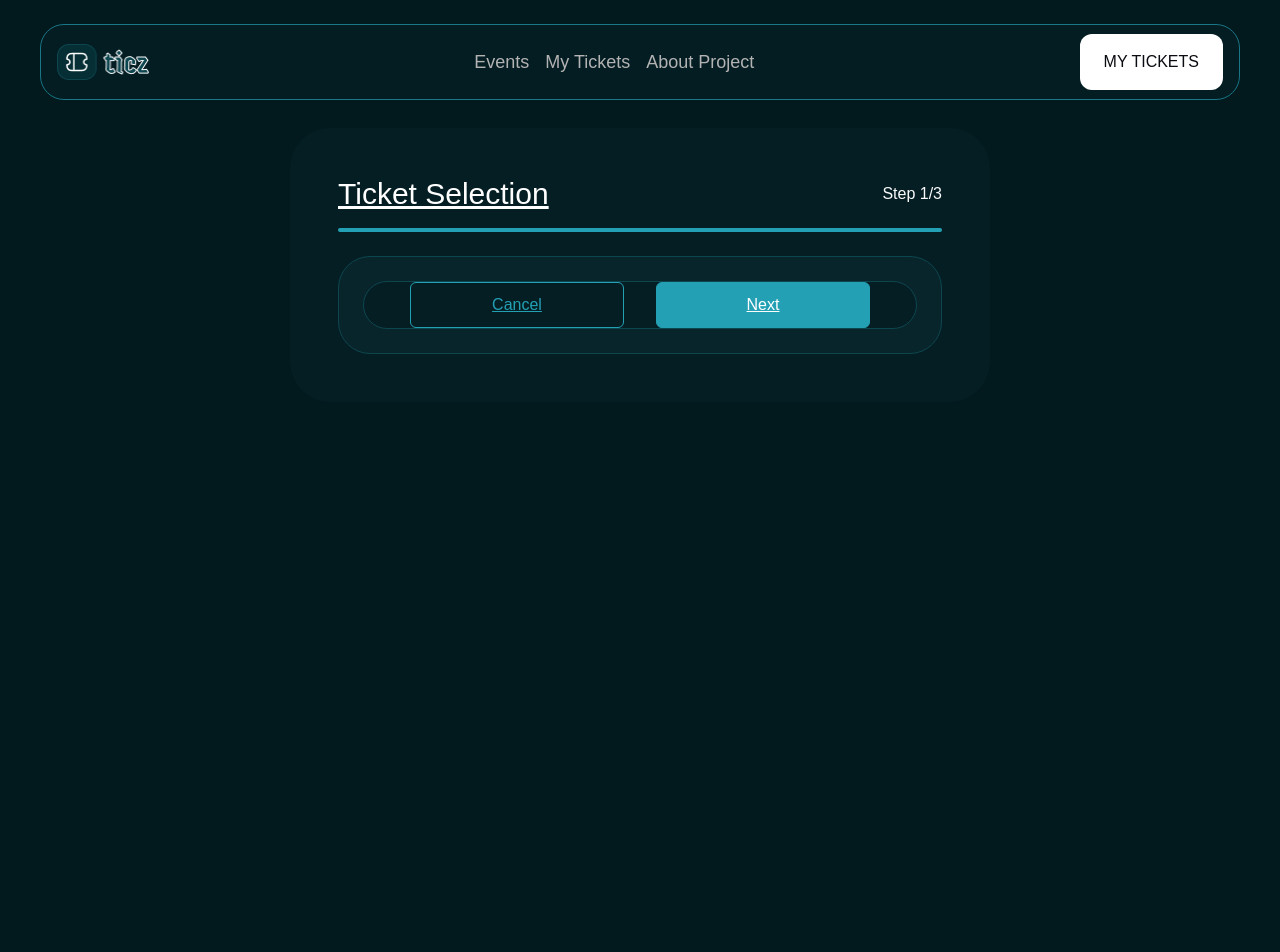
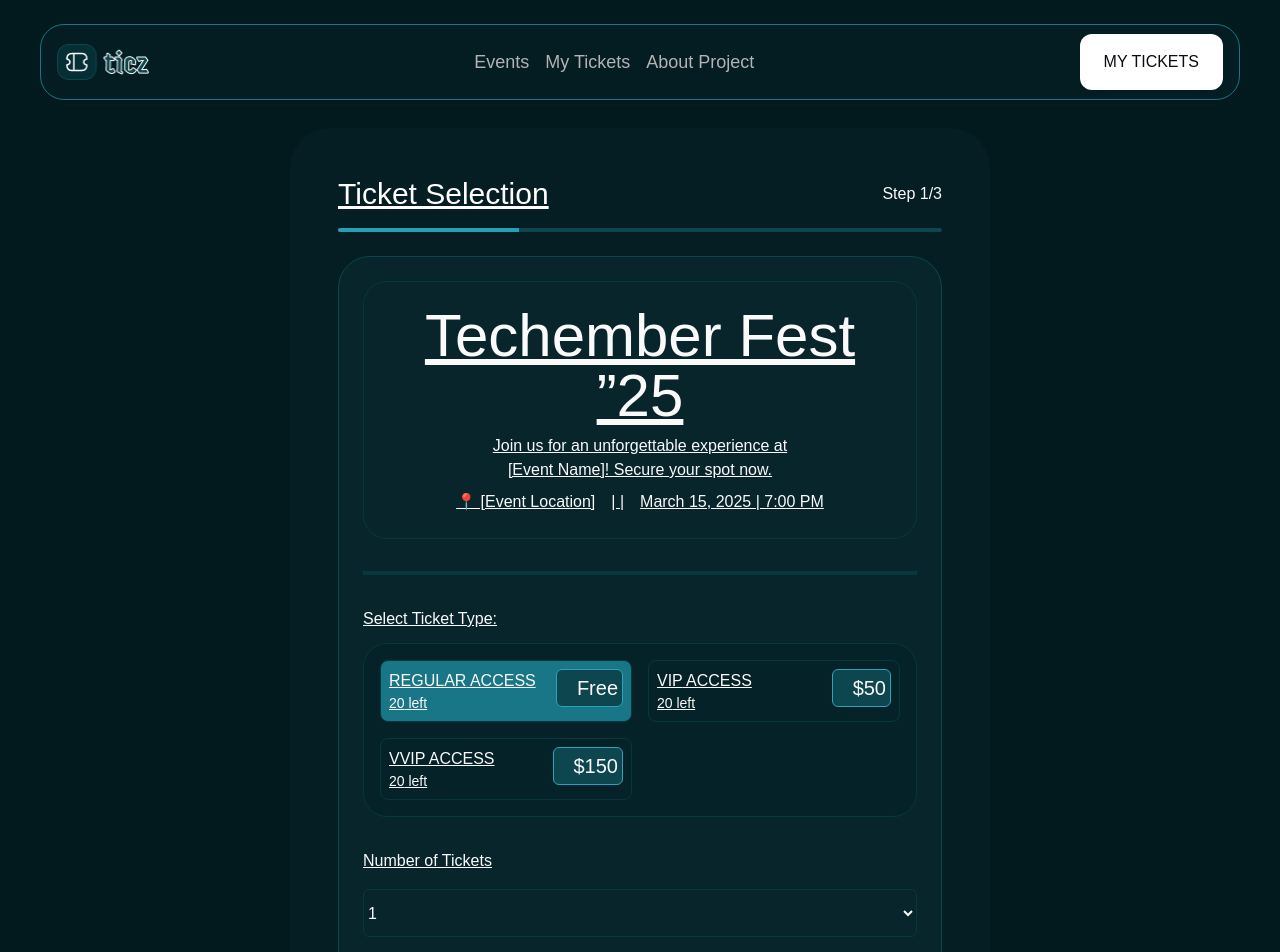
Before and after one commit to IdrisRoti/eventicz, a Next.js app: page / in a window 1280 px wide. Shown: the top 952 px of the page. Before the commit the page ends 928 px from the top, so only its background shows below. Built offline with nearby package versions, Linux system fonts and the light colour scheme.

Commit message:
feat: implement Ticket selection step

```diff
--- a/app/globals.css
+++ b/app/globals.css
@@ -8,6 +8,7 @@
   --textGray: #b3b3b3;
   --textDark: #0a0c11;
   --textLight: #fafafa;
+  --borderLight: #07373f;
 }
 
 /* @media (prefers-color-scheme: dark) {
--- a/components/ticket-form/TicketForm.tsx
+++ b/components/ticket-form/TicketForm.tsx
@@ -1,22 +1,24 @@
+import TicketSelection from "./TicketSelection"
 
 const TicketForm = () => {
   return (
-    <div className="bg-[#041E23] rounded-[2.5rem] border-[#0E464F] p-12 mt-32 max-w-[43.75rem] mx-auto">
-        <div className="flex justify-between items-center">
-            <h1 className="text-3xl text-white underline">Ticket Selection</h1>
+    <div className="bg-[#08252B] md:bg-[#041E23] rounded-[2rem] md:rounded-[2.5rem] border-[#0E464F] p-6 md:p-12 mt-28 md:mt-32 max-w-[43.75rem] mx-auto">
+        <div className="flex flex-col md:flex-row justify-between md:items-center gap-3">
+            <h1 className="text-2xl md:text-3xl text-white underline">Ticket Selection</h1>
             <span className="text-textLight">Step 1/3</span>
         </div>
         <div className="relative w-full h-1 rounded-[5px] bg-[#0E464F] overflow-hidden mt-4">
             <div
                 style={{
-                    width: "1/3"
+                    width: "30%"
                 }}
                 className="h-full bg-[#24A0B5]" />
         </div>
-        <div className="mt-6 bg-[#08252B] border border-[#0E464F] rounded-[2rem] p-6">
-            <div className="bg-[#041E23] border border-[#0E464F] rounded-3xl h-12 flex justify-center items-center gap-8">
-                <button className="h-full border border-[#24A0B5] text-[#24A0B5] underline w-[13.375rem] rounded-md">Cancel</button>
-                <button className="h-full border border-[#24A0B5] text-white bg-[#24A0B5] underline w-[13.375rem] rounded-md">Next</button>
+        <div className="mt-6 md:bg-[#08252B] md:border border-[#0E464F] rounded-[2rem] md:p-6">
+            <TicketSelection />
+            <div className="md:bg-[#041E23] md:border border-[#0E464F] rounded-3xl md:h-12 flex flex-col md:flex-row justify-center items-center gap-4 md:gap-8 mt-8">
+                <button className="h-12 md:h-full max-md:w-full border border-[#24A0B5] text-[#24A0B5] underline w-[13.375rem] rounded-md">Cancel</button>
+                <button className="h-12 md:h-full max-md:w-full border border-[#24A0B5] text-white bg-[#24A0B5] underline w-[13.375rem] rounded-md">Next</button>
             </div>
         </div>
     </div>
--- /dev/null
+++ b/components/ticket-form/TicketSelection.tsx
@@ -0,0 +1,63 @@
+const ticketTypes = [
+    {
+        id: 1,
+        type: "Regular",
+        price: null,
+        amountLeft: 20,
+    },
+    {
+        id: 2,
+        type: "vip",
+        price: 50,
+        amountLeft: 20,
+    },
+    {
+        id: 3,
+        type: "vvip",
+        price: 150,
+        amountLeft: 20,
+    },
+]
+
+const TicketSelection = () => {
+  return (
+    <div>
+            <section className='border border-borderLight rounded-3xl p-4 md:p-6 text-center text-textLight'>
+                <h2 className='text-5xl md:text-6xl underline'>Techember Fest ”25</h2>
+                <p className='text-sm md:text-base underline py-2 max-w-[21.25rem] mx-auto'>Join us for an unforgettable experience at [Event Name]! Secure your spot now.</p>
+                <div className="flex flex-col md:flex-row items-center justify-center gap-1 md:gap-4 underline max-md:mt-6">
+                    <span>📍 [Event Location]</span>
+                    <span className="hidden md:block">| |</span>
+                    <span>March 15, 2025 | 7:00 PM</span>
+                </div>
+            </section>
+            <div className='bg-borderLight h-1 w-full my-8' />
+            <section className="text-textLight">
+                <h3 className='text-textLight mb-3 underline'>Select Ticket Type:</h3>
+                <div className="grid grid-cols-2 items-center gap-4 p-4 border border-borderLight bg-[#052228] rounded-3xl">
+                    {
+                        ticketTypes.map(({id, type, price, amountLeft}) => {
+                            return <button
+                                className={`col-span-full md:col-span-1 border border-borderLight p-2 rounded-lg flex items-start justify-between gap-2 ${id === 1 && "bg-[#197686]"}`}
+                                key={id}>
+                                <div className="">
+                                    <p className="uppercase underline">{type} access</p>
+                                    <p className="text-sm w-fit underline">{amountLeft} left</p>
+                                </div>
+                                <div className="bg-[#0E464F] border border-[#2BA4B9] text-xl p-1 rounded-md pl-5">{price ? `$${price}` : "Free"}</div>
+                            </button>
+                        })
+                    }
+                </div>
+                <div className="my-8 flex flex-col gap-2">
+                    <label htmlFor="Number of tickets" className='text-textLight mb-2 underline'> Number of Tickets</label>
+                    <select className="bg-transparent border border-borderLight w-full rounded-md h-12" name="" id="Number of tickets">
+                        <option value="1">1</option>
+                    </select>
+                </div>
+            </section>
+    </div>
+  )
+}
+
+export default TicketSelection
--- a/tailwind.config.ts
+++ b/tailwind.config.ts
@@ -14,7 +14,7 @@ export default {
         textGray: "var(--textGray)",
         textDark: "var(--textDark)",
         textLight: "var(--textLight)",
-        foreground: "var(--foreground)",
+        borderLight: "var(--borderLight)",
       },
     },
   },
```
